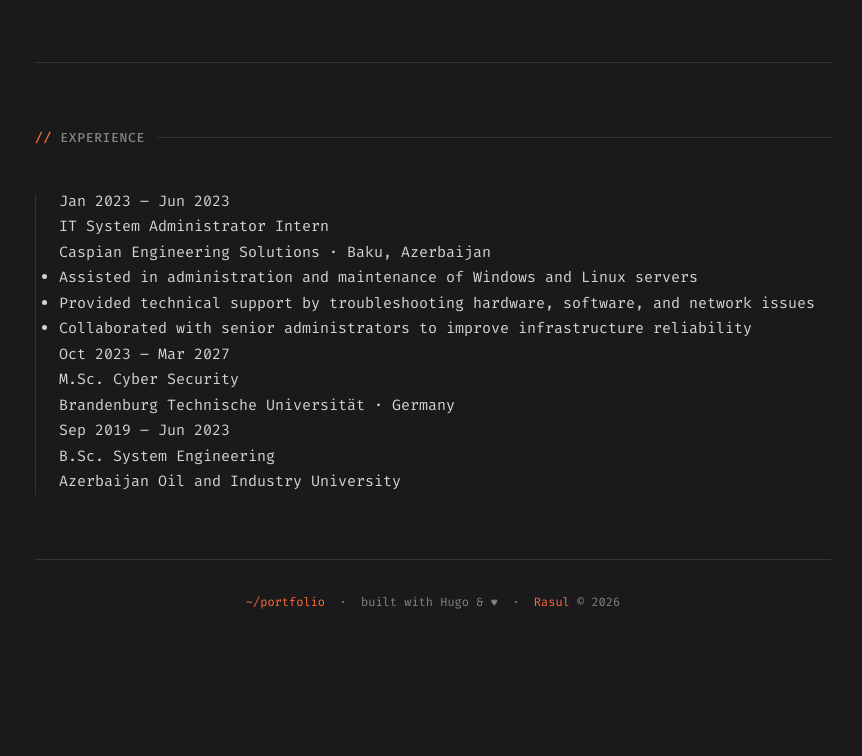
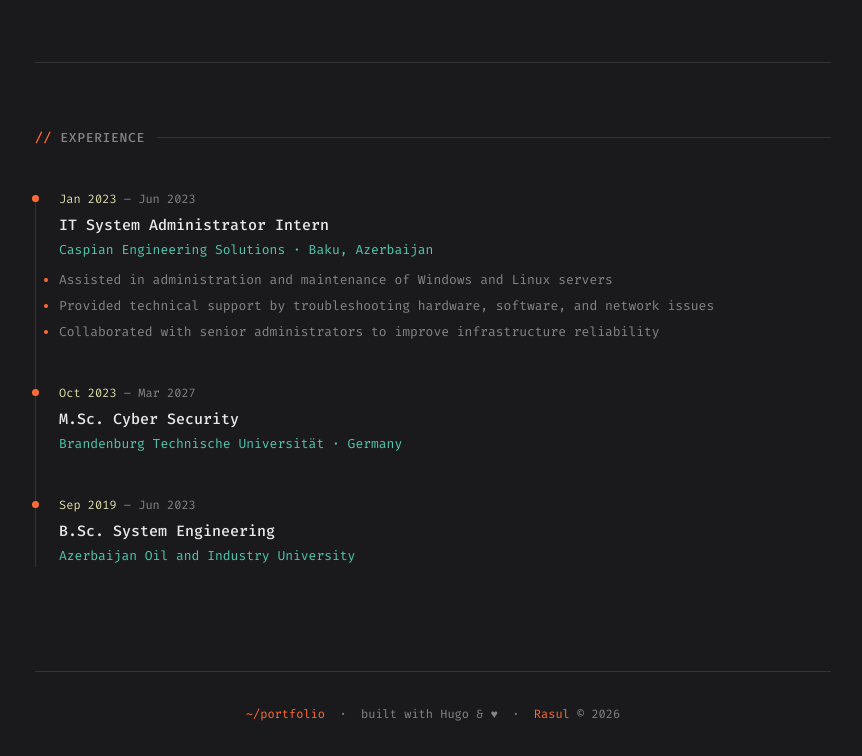
Before and after one commit to rasulabdullayev/rasulabdullayev.github.io, a plain HTML site: page index.html in a window 1280 px wide. Shown: the part 1704-2460 px from the top of the page, without its empty margins (207-1069 px from the left). Before the commit the page ends 2348 px from the top, so only its background shows below. Drawn offline with Linux system fonts and the light colour scheme.

Commit message:
Update index.html

```diff
--- a/index.html
+++ b/index.html
@@ -528,27 +528,27 @@
     </div>
   <div class="timeline">
 
-  <div class="timeline-item">
-    <p class="timeline-date"><span>Jan 2023</span> – Jun 2023</p>
-    <p class="timeline-role">IT System Administrator Intern</p>
-    <p class="timeline-company">Caspian Engineering Solutions · Baku, Azerbaijan</p>
-    <ul class="timeline-desc">
+  <div class="timeline__item">
+    <p class="timeline__date"><span>Jan 2023</span> – Jun 2023</p>
+    <p class="timeline__role">IT System Administrator Intern</p>
+    <p class="timeline__company">Caspian Engineering Solutions · Baku, Azerbaijan</p>
+    <ul class="timeline__desc">
       <li>Assisted in administration and maintenance of Windows and Linux servers</li>
       <li>Provided technical support by troubleshooting hardware, software, and network issues</li>
       <li>Collaborated with senior administrators to improve infrastructure reliability</li>
     </ul>
   </div>
 
-  <div class="timeline-item">
-    <p class="timeline-date"><span>Oct 2023</span> – Mar 2027</p>
-    <p class="timeline-role">M.Sc. Cyber Security</p>
-    <p class="timeline-company">Brandenburg Technische Universität · Germany</p>
+  <div class="timeline__item">
+    <p class="timeline__date"><span>Oct 2023</span> – Mar 2027</p>
+    <p class="timeline__role">M.Sc. Cyber Security</p>
+    <p class="timeline__company">Brandenburg Technische Universität · Germany</p>
   </div>
 
-  <div class="timeline-item">
-    <p class="timeline-date"><span>Sep 2019</span> – Jun 2023</p>
-    <p class="timeline-role">B.Sc. System Engineering</p>
-    <p class="timeline-company">Azerbaijan Oil and Industry University</p>
+  <div class="timeline__item">
+    <p class="timeline__date"><span>Sep 2019</span> – Jun 2023</p>
+    <p class="timeline__role">B.Sc. System Engineering</p>
+    <p class="timeline__company">Azerbaijan Oil and Industry University</p>
   </div>
 
 </div>
```
